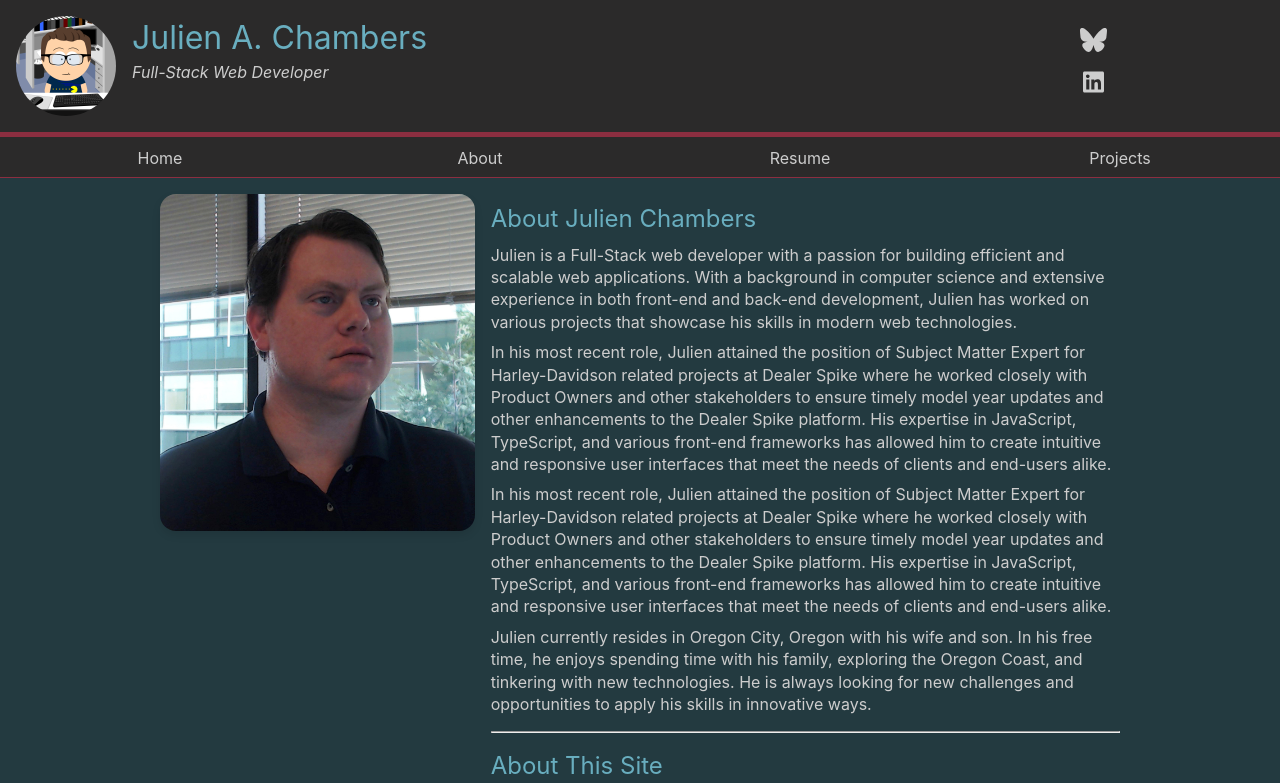
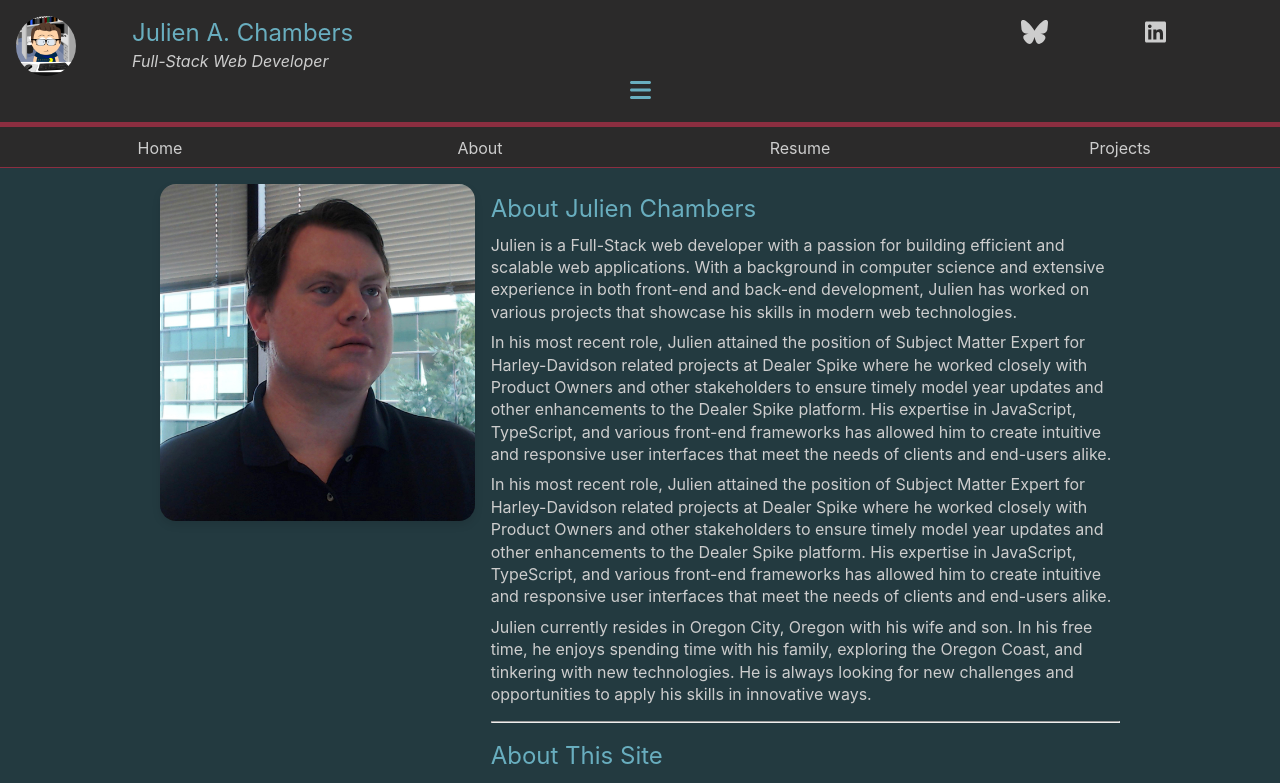
Before and after one commit to pdxchambers/pdxchambers-vue, a Vue app: page /about in a window 1280 px wide. Shown: the top 783 px of the page. Built offline with nearby package versions, Linux system fonts and the light colour scheme.

Commit message:
refactor convert css to less

```diff
--- a/src/components/CtaBanner.vue
+++ b/src/components/CtaBanner.vue
@@ -11,13 +11,13 @@
 </script>
 
 <template>
-  <div class="cta-banner" :id>
-    <a :href="link"><img :src="computedLink" :alt="props.imgAlt" class="cta-image" /></a>
+  <div class="ctaBanner" :id>
+    <a :href="link"><img :src="computedLink" :alt="props.imgAlt" class="ctaBanner__image" /></a>
   </div>
 </template>
 
-<style scoped>
-  .cta-banner {
+<style lang="less" scoped>
+  .ctaBanner {
     border-radius: var(--base-border-radius);
     border: thin solid var(--color-accent);
     display: grid;
@@ -27,21 +27,10 @@
     place-items: center;
     width: 100%;
     margin: var(--base-margin) 0;
-  }
-
-  .cta-image {
-    grid-area: image;
-    width: 100%;
-    border-radius: 0.25rem;
-  }
-  .cta-text {
-    grid-area: text;
-    text-align: center;
-    font-size: 1.25rem;
-  }
-  .cta-text a {
-    color: var(--color-accent-text);
-    text-decoration: none;
-    font-weight: bold;
+    &__image {
+      grid-area: image;
+      width: 100%;
+      border-radius: 0.25rem;
+    }
   }
 </style>
--- a/src/components/MainFooter.vue
+++ b/src/components/MainFooter.vue
@@ -3,21 +3,20 @@
 </script>
 
 <template>
-    <footer>
-        <span>&copy; {{ copyrightDate }} Julien A. Chambers, All rights reserved.</span>
+    <footer class="footer">
+        <span class="footer__copyright">&copy; {{ copyrightDate }} Julien A. Chambers, All rights reserved.</span>
     </footer>
 </template>
 
-<style scoped>
-    footer {
-        background-color: var(--color-accent-bg);
-        padding: var(--base-padding);
-        border-top: thick solid var(--color-accent);
-        text-align: center;
-    }
-
-    footer > span {
+<style lang="less" scoped>
+    .footer {
+      background-color: var(--color-accent-bg);
+      padding: var(--base-padding);
+      border-top: thick solid var(--color-accent);
+      text-align: center;
+      &__copyright {
         font-size: 0.8rem;
         font-style: italic;
+      }
     }
 </style>
--- a/src/components/MainHeader.vue
+++ b/src/components/MainHeader.vue
@@ -22,27 +22,27 @@ const headerData = {
 
 <template>
   <header class="header">
-    <img :src="siteLogo" :alt="headerData.logoAlt" class="logo" />
-    <div class="header-title">
+    <img :src="siteLogo" :alt="headerData.logoAlt" class="header__logo" />
+    <div class="header__title">
       <h1>{{ headerData.title }}</h1>
       <span>{{ headerData.subtitle }}</span>
     </div>
-    <div class="social">
+    <div class="header__social">
       <ul>
-        <li class="social-icon"><a href="https://bsky.app/profile/pdxchambers.com"><font-awesome-icon :icon="['fab', 'bluesky']"></font-awesome-icon></a></li>
-        <li class="social-icon"><a href="www.linkedin.com/in/julienchambers"><font-awesome-icon :icon="['fab', 'linkedin']"></font-awesome-icon></a></li>
-        <!-- li class="social-icon"><a href="https://github.com/pdxchambers"><font-awesome-icon :icon="['fab', 'github']"></font-awesome-icon></a></li -->
+        <li class="header__socialIcon"><a href="https://bsky.app/profile/pdxchambers.com"><font-awesome-icon :icon="['fab', 'bluesky']"></font-awesome-icon></a></li>
+        <li class="header__socialIcon"><a href="www.linkedin.com/in/julienchambers"><font-awesome-icon :icon="['fab', 'linkedin']"></font-awesome-icon></a></li>
+        <!-- li class="header__socialIcon"><a href="https://github.com/pdxchambers"><font-awesome-icon :icon="['fab', 'github']"></font-awesome-icon></a></li -->
       </ul>
     </div>
-    <button @click="toggleNav" aria-label="Toggle Navigation" class="nav-toggle">
+    <button @click="toggleNav" aria-label="Toggle Navigation" class="header__navToggle">
       <font-awesome-icon :icon="['fas', 'bars']" />
     </button>
   </header>
   <SiteNav v-if="navVisible" id="HeaderNav" class="navigation" />
 </template>
 
-<style scoped>
-header {
+<style lang="less" scoped>
+.header {
   display: grid;
   grid-template-areas:
     "logo title nav"
@@ -53,24 +53,16 @@ header {
   background-color: var(--color-accent-bg);
   border-bottom: thick solid var(--color-accent);
   position: relative;
-}
-
-.header-title {
+  &__title {
     grid-area: title;
     display: flex;
     flex-direction: column;
-}
-
-.header-title h1 {
+    h1 {
       font-size: 1.5rem;
       margin: 0;
     }
-
-header > div > span {
-  font-style: italic;
   }
-
-.logo {
+  &__logo {
     grid-area: logo;
     border-radius: 50%;
     width: 60px;
@@ -78,23 +70,36 @@ header > div > span {
     margin-right: 1rem;
     vertical-align: middle;
   }
-
-.social {
+  &__social {
     grid-area: social;
-}
-
-.social ul {
+    ul {
       display: flex;
       justify-content: space-evenly;
       list-style: none;
       padding: 0;
       margin: 0;
-}
-
-.social ul a {
+      a {
         text-decoration: none;
         color: var(--color-text);
         font-size: 1.5rem;
+      }
+    }
+  }
+  &__navToggle {
+    background-color:transparent;
+    border: none;
+    border-radius: 0.25rem;
+    color: var(--color-accent-text);
+    cursor: pointer;
+    font-size: 1.5rem;
+    grid-area: nav;
+
+  }
+  div {
+    span {
+      font-style: italic;
+    }
+  }
 }
 
 .navigation {
@@ -107,16 +112,7 @@ header > div > span {
   z-index: 10;
 }
 
-.nav-toggle {
-  background-color:transparent;
-  border: none;
-  border-radius: 0.25rem;
-  color: var(--color-accent-text);
-  cursor: pointer;
-  font-size: 1.5rem;
-  grid-area: nav;
 
-}
 
 @media (min-width: 768px) {
   header {
@@ -170,7 +166,7 @@ header > div > span {
     width: 100%;
   }
 
-  .nav-toggle{
+  .navToggle{
     display: none;
   }
 }
```
Also changed, not shown: src/components/ButtonCta.vue (+4 -4 lines). Lines whose indentation alone changed are shown as unchanged.
